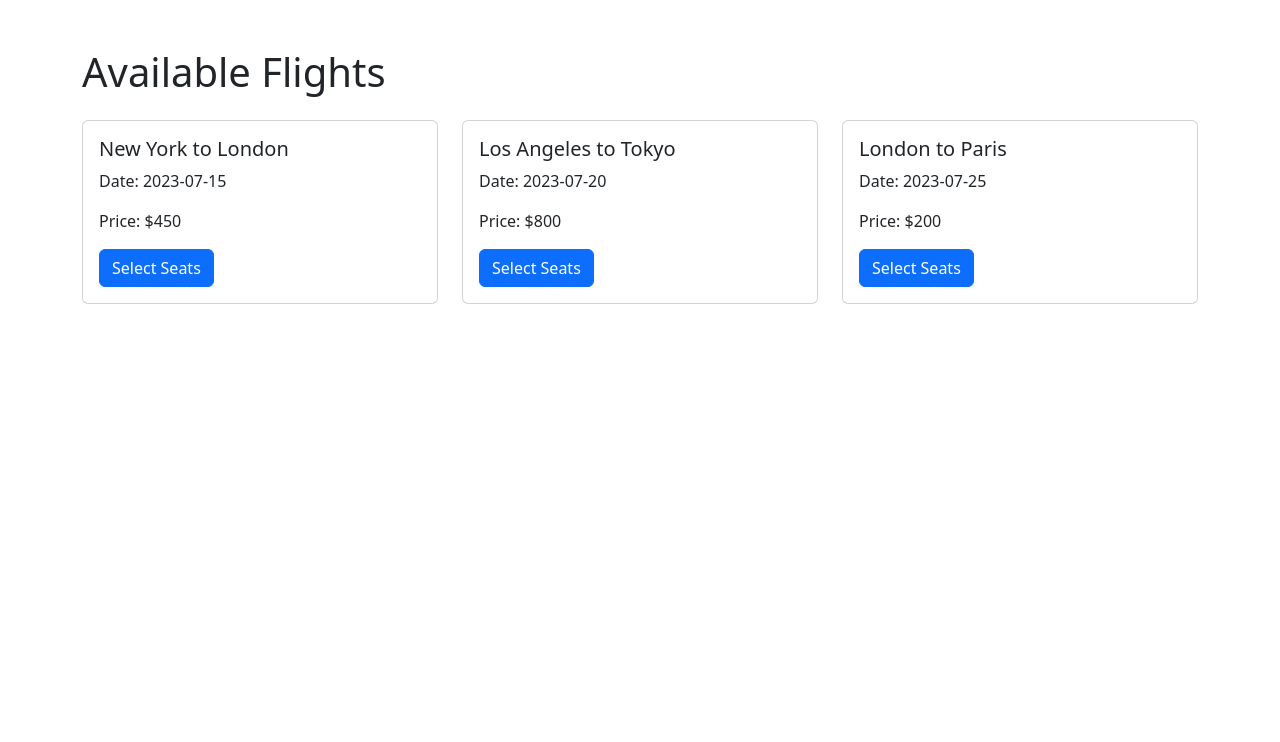
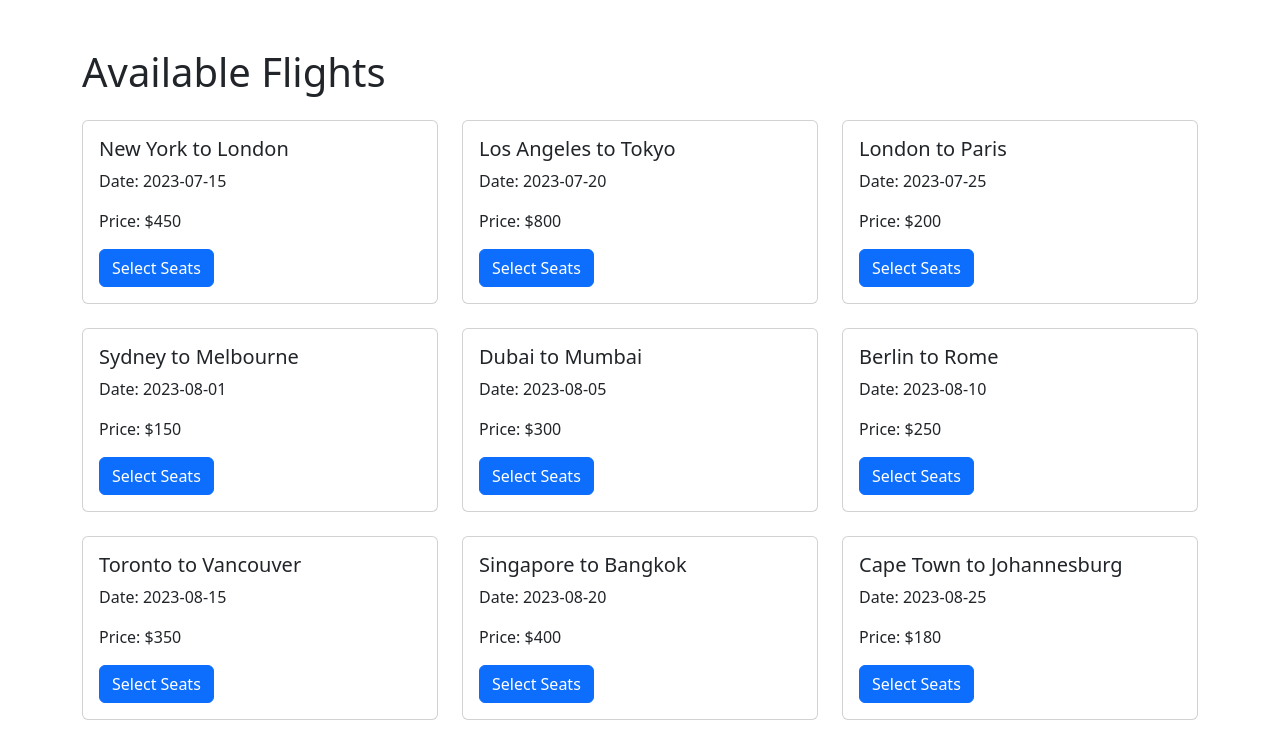
Before and after one commit to uttamkn/frs-bs, a Next.js app: page / in a window 1280 px wide. Shown: the top 742 px of the page. Built offline with nearby package versions, Linux system fonts and the light colour scheme.

Commit message:
chore: add more flight data

```diff
--- a/app/data/flightData.ts
+++ b/app/data/flightData.ts
@@ -45,5 +45,110 @@ export const flightData = {
         { id: "C2", available: true },
       ],
     },
+    {
+      id: "FL004",
+      from: "Sydney",
+      to: "Melbourne",
+      date: "2023-08-01",
+      price: 150,
+      seats: [
+        { id: "A1", available: true },
+        { id: "A2", available: true },
+        { id: "B1", available: false },
+        { id: "B2", available: false },
+        { id: "C1", available: true },
+        { id: "C2", available: true },
+      ],
+    },
+    {
+      id: "FL005",
+      from: "Dubai",
+      to: "Mumbai",
+      date: "2023-08-05",
+      price: 300,
+      seats: [
+        { id: "A1", available: false },
+        { id: "A2", available: false },
+        { id: "B1", available: true },
+        { id: "B2", available: true },
+        { id: "C1", available: false },
+        { id: "C2", available: true },
+      ],
+    },
+    {
+      id: "FL006",
+      from: "Berlin",
+      to: "Rome",
+      date: "2023-08-10",
+      price: 250,
+      seats: [
+        { id: "A1", available: true },
+        { id: "A2", available: false },
+        { id: "B1", available: true },
+        { id: "B2", available: false },
+        { id: "C1", available: true },
+        { id: "C2", available: true },
+      ],
+    },
+    {
+      id: "FL007",
+      from: "Toronto",
+      to: "Vancouver",
+      date: "2023-08-15",
+      price: 350,
+      seats: [
+        { id: "A1", available: false },
+        { id: "A2", available: true },
+        { id: "B1", available: false },
+        { id: "B2", available: true },
+        { id: "C1", available: true },
+        { id: "C2", available: true },
+      ],
+    },
+    {
+      id: "FL008",
+      from: "Singapore",
+      to: "Bangkok",
+      date: "2023-08-20",
+      price: 400,
+      seats: [
+        { id: "A1", available: true },
+        { id: "A2", available: true },
+        { id: "B1", available: true },
+        { id: "B2", available: false },
+        { id: "C1", available: true },
+        { id: "C2", available: false },
+      ],
+    },
+    {
+      id: "FL009",
+      from: "Cape Town",
+      to: "Johannesburg",
+      date: "2023-08-25",
+      price: 180,
+      seats: [
+        { id: "A1", available: true },
+        { id: "A2", available: false },
+        { id: "B1", available: true },
+        { id: "B2", available: true },
+        { id: "C1", available: false },
+        { id: "C2", available: false },
+      ],
+    },
+    {
+      id: "FL010",
+      from: "Mexico City",
+      to: "Cancun",
+      date: "2023-08-30",
+      price: 220,
+      seats: [
+        { id: "A1", available: false },
+        { id: "A2", available: true },
+        { id: "B1", available: true },
+        { id: "B2", available: false },
+        { id: "C1", available: true },
+        { id: "C2", available: true },
+      ],
+    },
   ],
 };
```
